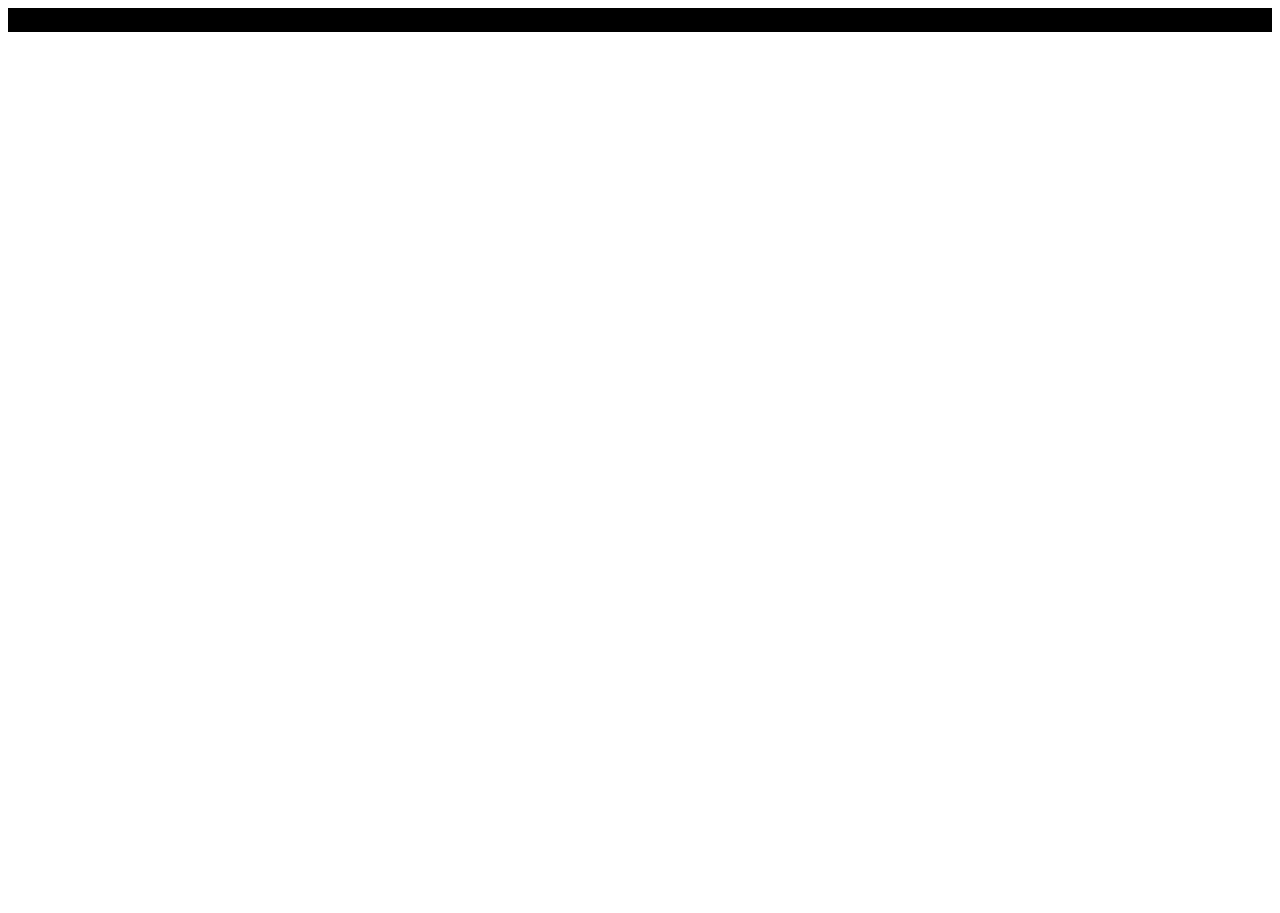
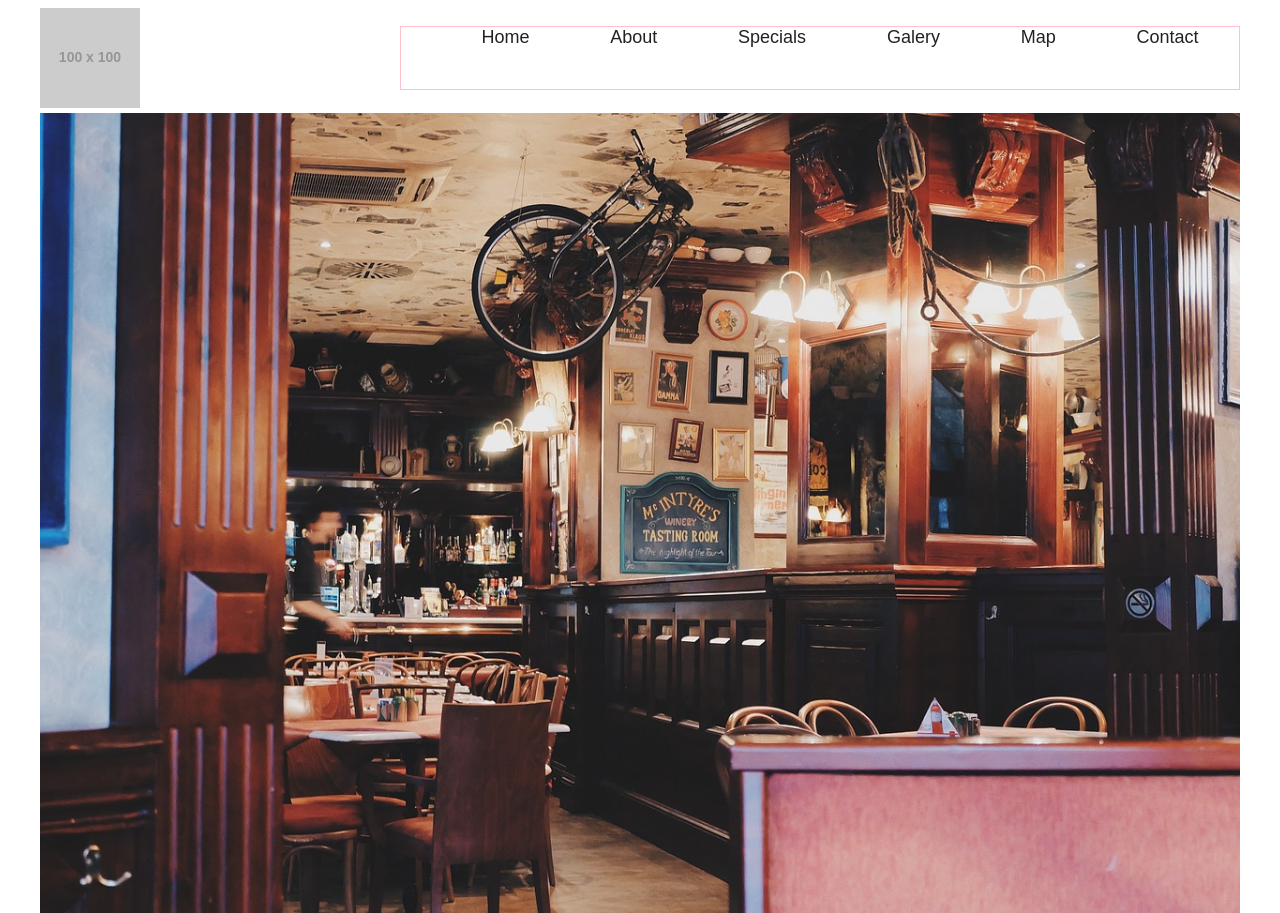
Before and after one commit to Danilo357/Restoran-Project, a plain HTML site: page index.html in a window 1280 px wide. Shown: the top 913 px of the page. Before the commit the page ends 800 px from the top, so only its background shows below. Drawn offline with nearby package versions, Linux system fonts and the light colour scheme; placeholder pictures from the web are drawn by us.

Commit message:
layout filled

```diff
--- a/index.html
+++ b/index.html
@@ -9,10 +9,24 @@
   </head>
   <body>
     <div class="container">
-      <header></header>
-      <div></div>
+      <header id="head">
+          <img src="https://via.placeholder.com/100">
+          <ul class="nav">
+              <li><a href="#head">Home</a></li>
+              <li><a href="#sec1">About</a></li>
+              <li><a href="#sec2">Specials</a></li>
+              <li><a href="#sec4">Galery</a></li>
+              <li><a href="#sec3">Map</a></li>
+              <li><a href="#">Contact</a></li>
+          </ul>
+      </header>
+      <div class="bigimg">
+          <img src="images/cafe-789635_1280.jpg">
+      </div>
       <main>
-        <section id="sec1"></section>
+        <section id="sec1">
+            <img src="https://via.placeholder.com/1200x400">
+        </section>
         <section id="sec2">
           <div></div>
           <div></div>
--- a/style.css
+++ b/style.css
@@ -1,5 +1,8 @@
 html {
   box-sizing: border-box;
+  font-size: 18px; /* ain */
+  font-family: Arial, Helvetica, sans-serif;
+  color:#222;
 }
 
 *,
@@ -7,20 +10,57 @@
 *::after {
   box-sizing: inherit;
 }
+a {
+  text-decoration: none;
+}
 
 
-section {
-  border: 2px solid black;
-}
 
 #sec2 div {
   display: flex;
   flex-wrap: wrap;
   justify-content: center;
   border: 1px solid black;
-
+}
 .container{
   width: 1200px;
   margin: auto;
+}
 
+/* ainhoa */
+header {
+  display: flex;
+  justify-content: space-between;
+  padding: 0;
+margin:5px 0;
 }
+#sec3{
+margin:5px 0;
+}
+
+header ul.nav{
+  list-style: none;
+  display: flex;
+  justify-content: space-around;
+  width:70%;
+  border:1px solid pink;
+}
+
+header ul.nav li{
+margin:0 5px;
+}
+
+div.bigimg{
+  width:1200px;
+}
+.bigimg img{
+  width:1200px;
+  opacity:1;
+}
+
+a:visited, a{
+  color:#222;
+}
+ul.nav li a:visited{
+  color:#222;
+}
```
Also changed, not shown: images/cafe-789635_1280.jpg (added), 1 other file.
